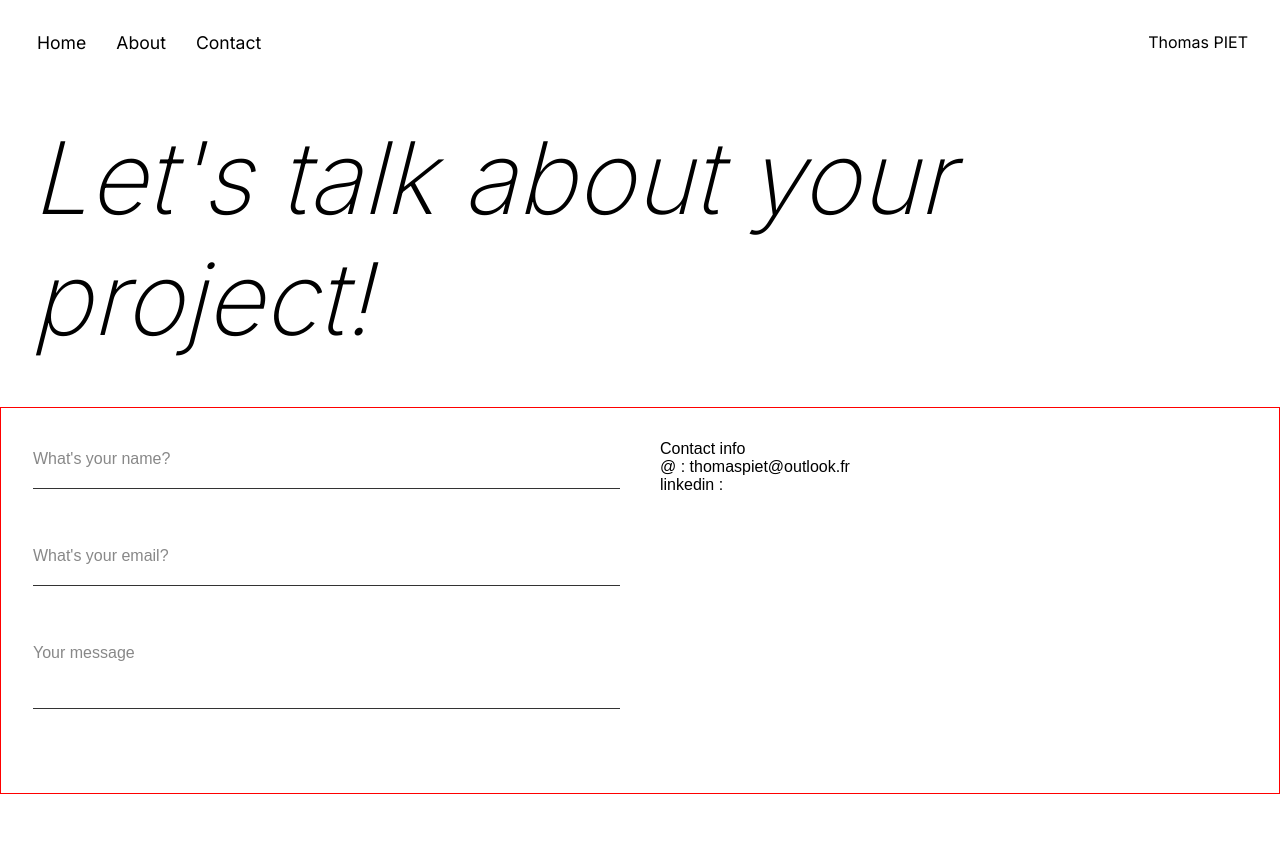
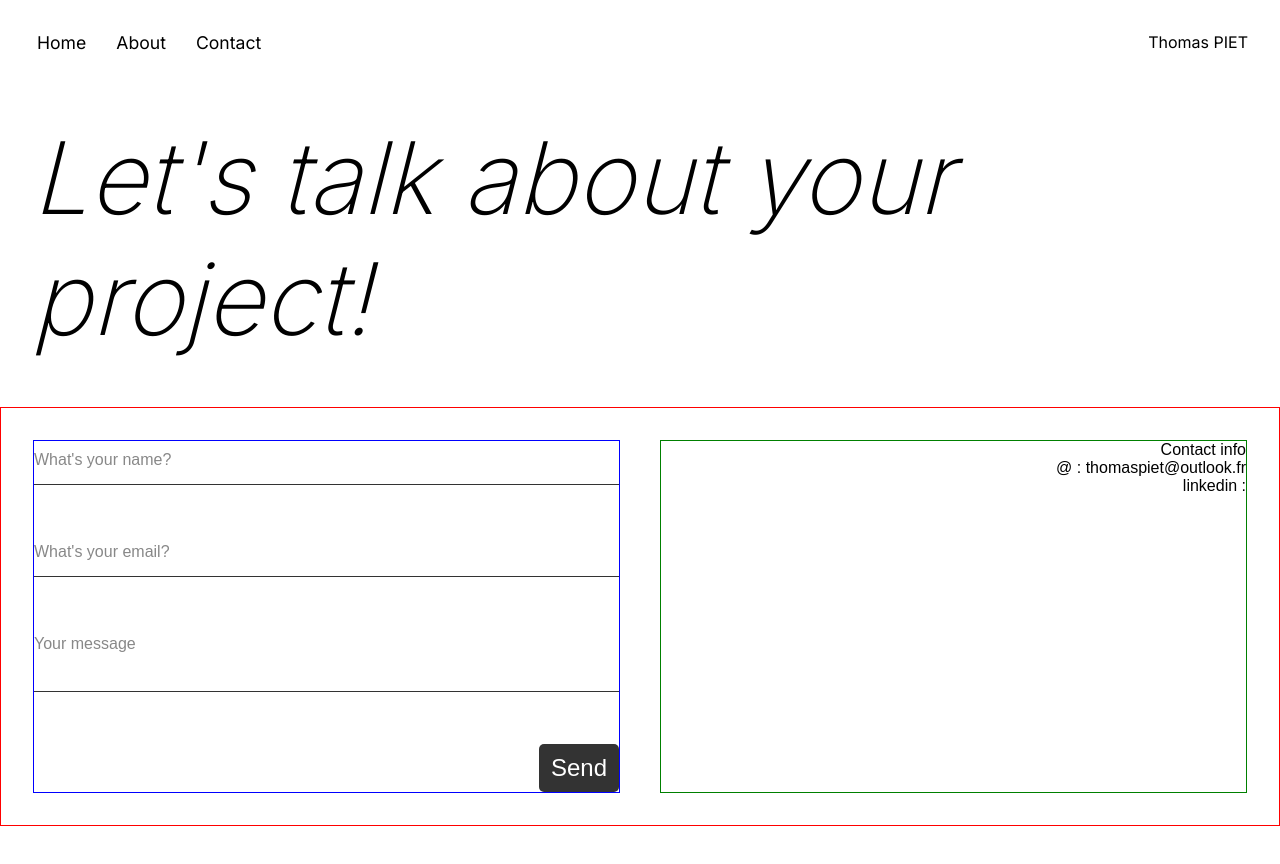
Before and after one commit to ThomasPIET/portofolioV0, a Next.js app: page /contact in a window 1280 px wide. Shown: the top 864 px of the page. Before the commit the page ends 842 px from the top, so only its background shows below. Built offline with nearby package versions, Linux system fonts and the light colour scheme.

Commit message:
first commit

```diff
--- a/package.json
+++ b/package.json
@@ -14,6 +14,7 @@
     "framer-motion": "^10.12.16",
     "gsap": "^3.12.1",
     "next": "13.4.20-canary.13",
+    "nodemailer": "^6.9.14",
     "react": "18.2.0",
     "react-dom": "18.2.0"
   }
--- /dev/null
+++ b/src/app/api/mailer/route.js
@@ -0,0 +1,31 @@
+// app/api/sendEmail/route.js
+
+import { NextResponse } from 'next/server';
+import nodemailer from 'nodemailer';
+
+export async function POST(request) {
+  const { name, email, message } = await request.json();
+
+  let transporter = nodemailer.createTransport({
+    service: 'gmail',
+    auth: {
+      user: 'mailerthomaspiet@gmail.com',
+      pass: 'ltjs wrun pjxp nxov',
+    },
+  });
+
+  let mailOptions = {
+    from: 'mailerthomaspiet@gmail.com',
+    to: 'mailerthomaspiet@gmail.com',
+    subject: 'Vous avez reçu une demande de contact.',
+    text: `Nom: ${name}; email: ${email}; message: ${message}`,
+  };
+
+  try {
+    await transporter.sendMail(mailOptions);
+    return NextResponse.json({ message: 'Email envoyé avec succès' }, { status: 200 });
+  } catch (error) {
+    console.error('Erreur lors de l\'envoi de l\'email:', error);
+    return NextResponse.json({ error: 'Erreur lors de l\'envoi de l\'email' }, { status: 500 });
+  }
+}
--- a/src/app/contact/page.js
+++ b/src/app/contact/page.js
@@ -1,24 +1,67 @@
-import React from 'react'
+'use client'
+
+
+import React, { useState } from 'react'
 import styles from './page.module.css'
 
 export default function Contact () {
+
+  const [name, setName] = useState('')
+  const [email, setEmail] = useState('')
+  const [message, setMessage] = useState('');
+  const [error, setError] = useState(null)
+  const [isSubmitted, setIsSubmitted] = useState(false)
+
+  async function handleContact (event) {
+    event.preventDefault()
+
+    const formData = {
+      name, email, message
+    }
+
+    try {
+      const response = await fetch('/api/mailer', {
+        method: 'POST', headers: {
+          'Content-Type': 'application/json',
+        }, body: JSON.stringify(formData),
+      })
+
+      if (response.ok) {
+        setName('');
+        setEmail('');
+        setMessage('');
+        setIsSubmitted(true);
+        setError(null)
+        setTimeout(() => setIsSubmitted(false), 3000); // Reset after 3 seconds
+      } else {
+        const data = await response.json()
+        setError(data.error)
+      }
+    } catch (error) {
+      console.error('Erreur lors de l\'envoi de l\'email:', error)
+      setError('Erreur lors de l\'envoi de l\'email')
+    }
+  }
+
   return (
     <main>
       {/* eslint-disable-next-line react/no-unescaped-entities */}
       <div className={styles.title}>Let's talk about your project!</div>
       <div className={styles.container}>
         <div className={styles.formSection}>
-          <form className={styles.form}>
+          <form className={styles.form} onSubmit={handleContact}>
             <div className={styles.formGroup}>
               <input className={styles.input} type="text" id="name"
-                     placeholder="Your name" required/>
+                     placeholder="Your name" required  value={name}
+                     onChange={(e) => setName(e.target.value)}/>
               {/* eslint-disable-next-line react/no-unescaped-entities */}
               <label className={styles.label} htmlFor="name">What's your
                 name?</label>
             </div>
             <div className={styles.formGroup}>
               <input className={styles.input} type="email" id="email"
-                     placeholder="mail@mail.com" required/>
+                     placeholder="mail@mail.com" required  value={email}
+                     onChange={(e) => setEmail(e.target.value)}/>
               {/* eslint-disable-next-line react/no-unescaped-entities */}
               <label className={styles.label} htmlFor="email">What's your
                 email?</label>
@@ -26,9 +69,17 @@ export default function Contact () {
             <div className={styles.formGroup}>
               <textarea className={styles.textarea} id="message"
                         placeholder="Hello Thomas, can you help me with ..."
-                        required></textarea>
+                        required value={message}
+                        onChange={(e) => setMessage(e.target.value)}></textarea>
               <label className={styles.label} htmlFor="message">Your message</label>
             </div>
+            {isSubmitted && (
+              <div className={styles.successMessage}>Email sent successfully!</div>
+            )}
+            {error && (
+              <div className={styles.errorMessage}>{error}</div>
+            )}
+            <button className={styles.button} type="submit">Send</button>
           </form>
         </div>
         <div className={styles.contactInfo}>
--- a/src/app/contact/page.module.css
+++ b/src/app/contact/page.module.css
@@ -19,6 +19,7 @@
 .formSection {
     flex: 2;
     margin-right: 2.5rem;
+    border: 1px solid blue;
 }
 
 .form {
@@ -49,7 +50,7 @@
     border: none;
     border-bottom: 1px solid #333;
     color: black;
-    font-size: 24px;
+    font-size: 20px;
     resize: none;
     background-color: transparent;
     transition: border-color 0.5s ease;
@@ -77,6 +78,32 @@
     color: #999;
 }
 
+.button{
+    width: 5rem;
+    padding: 0.625rem 0;
+    border: none;
+    border-radius: 5px;
+    background-color: #333;
+    color: white;
+    font-size: 24px;
+    cursor: pointer;
+    align-self: flex-end;
+}
+
 .contactInfo{
     flex: 2;
+    border : 1px solid green;
+    /*align-self: flex-end;*/
+    text-align: right;
+
 }
+
+.successMessage, .errorMessage {
+    margin-top: 20px;
+    font-size: 16px;
+    color: green;
+}
+
+.errorMessage {
+    color: red;
+}
--- a/src/app/page.js
+++ b/src/app/page.js
@@ -58,7 +58,6 @@ export default function Home() {
   return (
 
     <main className={styles.main}>
-
       <div className={styles.heroBanner}>
         {/*<Image src={`/images/img.png`}*/}
         {/*        width={300}*/}
@@ -72,7 +71,6 @@ export default function Home() {
             <p ref={firstText}>Thomas Piet -</p>
             <p ref={secondText}>Thomas Piet -</p>
           </div>
-
         </div>
       </div>
       <div className={styles.project}>
@@ -85,7 +83,6 @@ export default function Home() {
         </div>
         <Modal modal={modal} projects={projects}/>
       </div>
-
     </main>
 
   )
```
Also changed, not shown: 1 other file (tests, documents, lock files or other folders).
